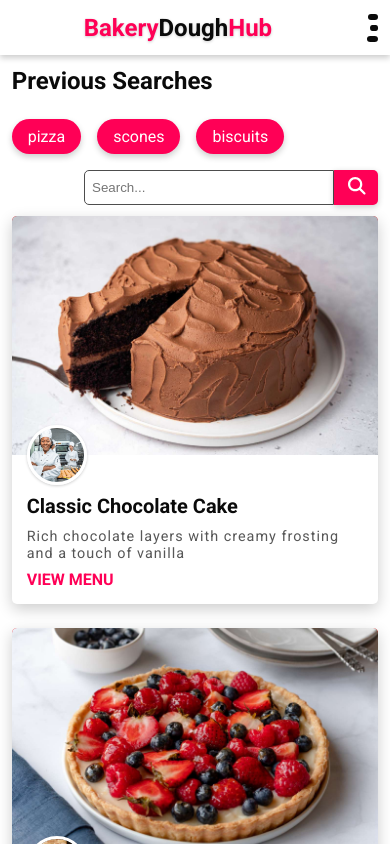
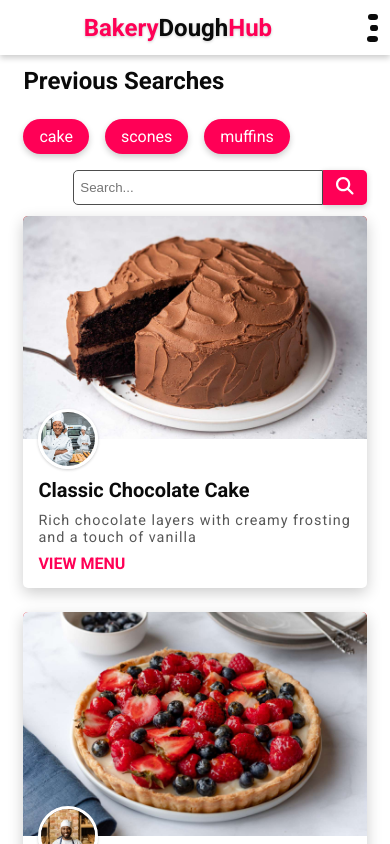
Before and after one commit to prospersibanda/bakery-app, a React (Create React App) app: page /menu in a window 390 px wide. Shown: the top 844 px of the page. Built offline with nearby package versions, Linux system fonts and the light colour scheme.

Commit message:
adjusted responsiveness

```diff
--- a/src/components/PreviousSection.jsx
+++ b/src/components/PreviousSection.jsx
@@ -3,9 +3,9 @@ import { FontAwesomeIcon } from '@fortawesome/react-fontawesome';
 import { faSearch } from '@fortawesome/free-solid-svg-icons';
 const PreviousSection = () => {
     const searches = [
-        'pizza',
+        'cake',
         'scones',
-        'biscuits',
+        'muffins',
       ]
   return (
     <div className='previous-searches section'>
--- a/src/pages/Menu.jsx
+++ b/src/pages/Menu.jsx
@@ -60,7 +60,7 @@ const Menu = () => {
     },
   ]
   return (
-    <div>
+    <div className='container'>
         <PreviousSection/>
         <div className='menuItems-container'>
            {menuItems.map((item, index) => (
```
